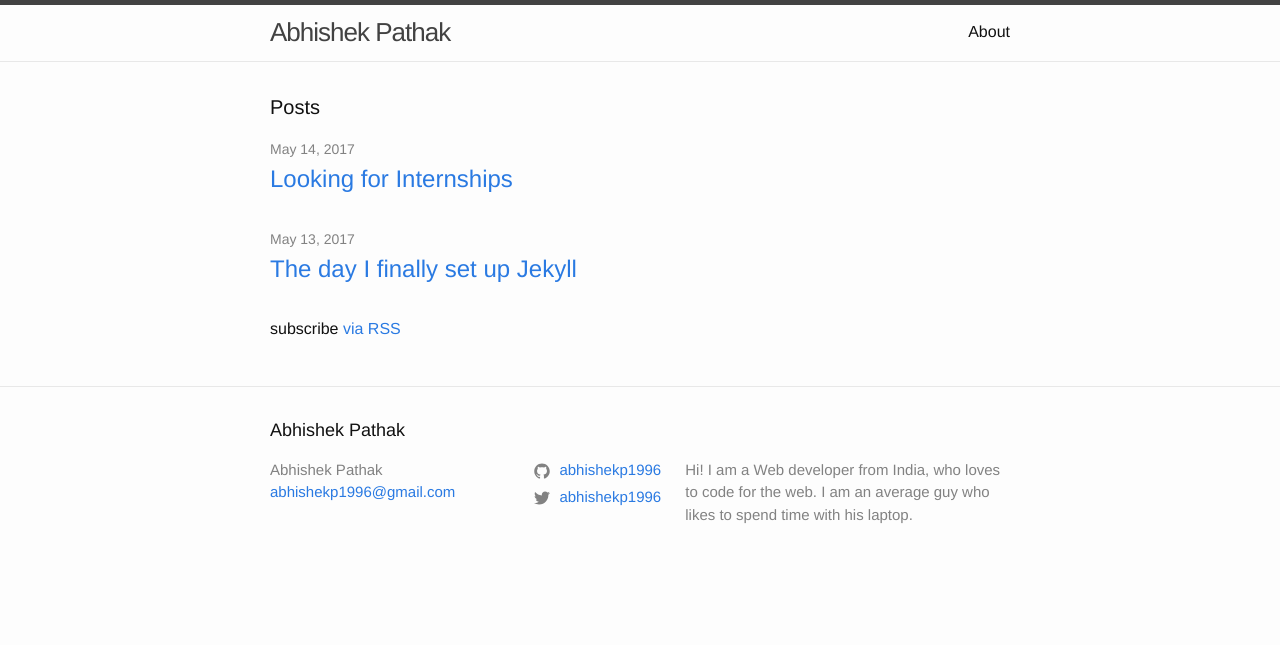
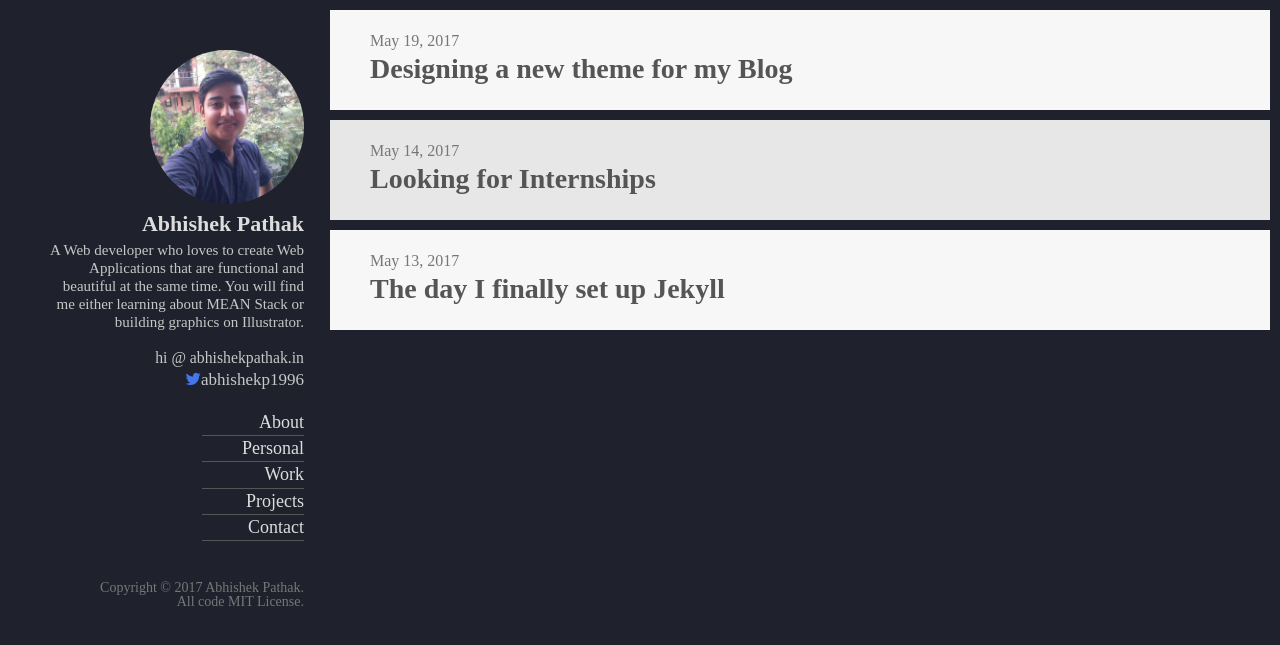
Before and after one commit to abhishekp1996/abhishekp1996.github.io, a Jekyll site: the page built from index.md, in a window 1280 px wide. Shown: the top 645 px of the page. Built offline with Jekyll 4.4.1, drawn with Linux system fonts in a browser that asks for light colours.

Commit message:
Changed Theme

```diff
--- a/_config.yml
+++ b/_config.yml
@@ -31,3 +31,5 @@ gems:
 exclude:
   - Gemfile
   - Gemfile.lock
+disqus:
+  shortname: devstreak
--- a/_includes/footer.html
+++ /dev/null
@@ -1,46 +0,0 @@
-<footer class="site-footer">
-
-  <div class="wrapper">
-
-    <h2 class="footer-heading">{{ site.title | escape }}</h2>
-
-    <div class="footer-col-wrapper">
-      <div class="footer-col footer-col-1">
-        <ul class="contact-list">
-          <li>
-            {% if site.author %}
-              {{ site.author | escape }}
-            {% else %}
-              {{ site.title | escape }}
-            {% endif %}
-            </li>
-            {% if site.email %}
-            <li><a href="mailto:{{ site.email }}">{{ site.email }}</a></li>
-            {% endif %}
-        </ul>
-      </div>
-
-      <div class="footer-col footer-col-2">
-        <ul class="social-media-list">
-          {% if site.github_username %}
-          <li>
-            {% include icon-github.html username=site.github_username %}
-          </li>
-          {% endif %}
-
-          {% if site.twitter_username %}
-          <li>
-            {% include icon-twitter.html username=site.twitter_username %}
-          </li>
-          {% endif %}
-        </ul>
-      </div>
-
-      <div class="footer-col footer-col-3">
-        <p>{{ site.description | escape }}</p>
-      </div>
-    </div>
-
-  </div>
-
-</footer>
--- a/_includes/head.html
+++ b/_includes/head.html
@@ -6,7 +6,8 @@
   <title>{% if page.title %}{{ page.title | escape }}{% else %}{{ site.title | escape }}{% endif %}</title>
   <meta name="description" content="{{ page.excerpt | default: site.description | strip_html | normalize_whitespace | truncate: 160 | escape }}">
 
-  <link rel="stylesheet" href="{{ "/assets/main.css" | relative_url }}">
+	<link rel="stylesheet" href="https://cdnjs.cloudflare.com/ajax/libs/font-awesome/4.7.0/css/font-awesome.css">
+  <link rel="stylesheet" href="{{ "/assets/style.css" | relative_url }}">
   <link rel="canonical" href="{{ page.url | replace:'index.html','' | absolute_url }}">
   <link rel="alternate" type="application/rss+xml" title="{{ site.title | escape }}" href="{{ "/feed.xml" | relative_url }}">
 
--- a/_includes/header.html
+++ /dev/null
@@ -1,32 +0,0 @@
-<header class="site-header" role="banner">
-
-  <div class="wrapper">
-    {% assign default_paths = site.pages | map: "path" %}
-    {% assign page_paths = site.header_pages | default: default_paths %}
-    <a class="site-title" href="{{ "/" | relative_url }}">{{ site.title | escape }}</a>
-
-    {% if page_paths %}
-      <nav class="site-nav">
-        <input type="checkbox" id="nav-trigger" class="nav-trigger" />
-        <label for="nav-trigger">
-          <span class="menu-icon">
-            <svg viewBox="0 0 18 15" width="18px" height="15px">
-              <path fill="#424242" d="M18,1.484c0,0.82-0.665,1.484-1.484,1.484H1.484C0.665,2.969,0,2.304,0,1.484l0,0C0,0.665,0.665,0,1.484,0 h15.031C17.335,0,18,0.665,18,1.484L18,1.484z"/>
-              <path fill="#424242" d="M18,7.516C18,8.335,17.335,9,16.516,9H1.484C0.665,9,0,8.335,0,7.516l0,0c0-0.82,0.665-1.484,1.484-1.484 h15.031C17.335,6.031,18,6.696,18,7.516L18,7.516z"/>
-              <path fill="#424242" d="M18,13.516C18,14.335,17.335,15,16.516,15H1.484C0.665,15,0,14.335,0,13.516l0,0 c0-0.82,0.665-1.484,1.484-1.484h15.031C17.335,12.031,18,12.696,18,13.516L18,13.516z"/>
-            </svg>
-          </span>
-        </label>
-
-        <div class="trigger">
-          {% for path in page_paths %}
-            {% assign my_page = site.pages | where: "path", path | first %}
-            {% if my_page.title %}
-            <a class="page-link" href="{{ my_page.url | relative_url }}">{{ my_page.title | escape }}</a>
-            {% endif %}
-          {% endfor %}
-        </div>
-      </nav>
-    {% endif %}
-  </div>
-</header>
--- a/_includes/icon-github.html
+++ /dev/null
@@ -1 +0,0 @@
-<a href="https://github.com/{{ include.username }}"><span class="icon icon--github">{% include icon-github.svg %}</span><span class="username">{{ include.username }}</span></a>
--- a/_includes/icon-twitter.html
+++ /dev/null
@@ -1 +0,0 @@
-<a href="https://twitter.com/{{ include.username }}"><span class="icon icon--twitter">{% include icon-twitter.svg %}</span><span class="username">{{ include.username }}</span></a>
--- a/_layouts/default.html
+++ b/_layouts/default.html
@@ -1,20 +1,38 @@
 <!DOCTYPE html>
-<html lang="{{ page.lang | default: site.lang | default: "en" }}">
+<html lang="en">
 
   {% include head.html %}
 
   <body>
+		<div class="container">
+	    <div class="section section-small profile">
+			<div class="me">
+				<img src="{{ site.url }}/assets/images/pp.jpg" alt="" id="picture">
+				<h2 class="profileText" id="name">Abhishek Pathak</h2>
+				<p class="profileText" id="about">A Web developer who loves to create Web Applications that are functional and beautiful at the same time. You will find me either learning about MEAN Stack or building graphics on Illustrator.<br><br><span style="font-size: 1.05em">hi @ abhishekpathak.in</span></p>
+			</div>
+			<div class="social">
+				<p><i class="fa fa-twitter" style="color: #47e"></i>abhishekp1996</p>
+			</div>
+			<div class="menu">
+				<ul>
+					<li>About</li>
+					<li>Personal</li>
+					<li>Work</li>
+					<li>Projects</li>
+					<li>Contact</li>
+				</ul>
+			</div>
+			<div class="license">
+				<p>Copyright &copy; 2017 Abhishek Pathak.</p>
+				<p>All code MIT License.</p>
+			</div>
+		</div>
 
-    {% include header.html %}
-
-    <main class="page-content" aria-label="Content">
-      <div class="wrapper">
+      <div class="section section-large content">
         {{ content }}
       </div>
-    </main>
-
-    {% include footer.html %}
-
+		</div>
   </body>
 
 </html>
--- a/_layouts/home.html
+++ b/_layouts/home.html
@@ -2,25 +2,14 @@
 layout: default
 ---
 
-<div class="home">
+<div class="postList">
 
-  <h1 class="page-heading">Posts</h1>
-
-  {{ content }}
-
-  <ul class="post-list">
-    {% for post in site.posts %}
-      <li>
-        {% assign date_format = site.minima.date_format | default: "%b %-d, %Y" %}
-        <span class="post-meta">{{ post.date | date: date_format }}</span>
-
-        <h2>
-          <a class="post-link" href="{{ post.url | relative_url }}">{{ post.title | escape }}</a>
-        </h2>
-      </li>
-    {% endfor %}
-  </ul>
-
-  <p class="rss-subscribe">subscribe <a href="{{ "/feed.xml" | relative_url }}">via RSS</a></p>
+	{% for post in site.posts %}
+		<div class="postBlock">
+			{% assign date_format = "%b %-d, %Y" %}
+				<p>{{ post.date | date: date_format }}</p>
+				<h2><a href="{{ post.url | relative_url }}">{{ post.title | escape }}</a></h2>
+		</div>
+	{% endfor %}
 
 </div>
--- /dev/null
+++ b/_posts/2017-05-19-designing-a-new-theme-for-my-blog.markdown
@@ -0,0 +1,27 @@
+---
+layout: post
+title: "Designing a new theme for my Blog"
+date: 2017-05-19 18:44:00 +0530
+categories: work
+---
+It was planned from the day I installed Jekyll.
+
+A theme redesign was necessary to step up from the minima design. It was too simple for me. I being a designer (along with Developer), keep an eye for design. And because it was my blog, I had to anyway experiment with the design. Just like this, I will continue to improve the design, however not so frequently.
+
+I would have done it before, but because of complexities, it took me some time to understand the mechanism behind Jekyll. The default design was self explanatory in itself, but with some alien code (liquid tags they call) it became hectic for me to judge the control flow.
+
+The liquid tags are what give the Jekyll dynamic functionality. Though most of them like, `page.title` or `site.url` were readily understandable but a few like `content` took me entire day to figure out myself. Yes, as I have already mentioned myself an average programmer, I sometimes get quite dumb while understanding something out of the way.
+
+So, after all of this learning process, I finally decided today morning that I will code my own theme. Come on, it's just only HTML and SCSS(I used it like CSS) with some liquid tags code to sprinkle for dynamic functionality.
+
+And today, after about 5-6 hours of front-end coding, I made the theme. I am rarely happy with my designs, and today adds another one.
+
+If you are new to my blog, here, take a look at the old (intial) design.
+
+![Old theme](/assets/images/post/2017/may/old-theme.png)
+
+There are few more pages and features that needs to be added for the proper functioning and maintaining semantics all along the website. But, right now it's still looking nice and I don't want to continue with the old theme.
+
+I have been coding all the theme files locally. Pushing to github everytime would be tedious process and also mostly because I don't want to increase my commit count this fast. But honestly, restarting the Jekyll everytime for even a small change is the real pain in the ass.
+
+That said, let's push the changes.
--- a/assets/main.scss
+++ /dev/null
@@ -1,5 +0,0 @@
----
-# Only the main Sass file needs front matter (the dashes are enough)
----
-
-@import "minima";
--- /dev/null
+++ b/assets/style.scss
@@ -0,0 +1,252 @@
+---
+---
+
+*{
+	padding: 0;
+	margin: 0;
+	box-sizing: border-box;
+}
+html {
+	font-size: 62.5%;
+}
+body {
+	font-size: 1em;
+	overflow-x: hidden;
+}
+a {
+	text-decoration: none;
+	color: inherit;
+	cursor: pointer;
+}
+
+/* General Styling */
+.container {
+	width: 100%;
+	height: auto;
+/*	overflow: hidden;*/
+}
+
+/* Elements Styling */
+.section {
+	height: 100vh;
+}
+	.section-small {
+		width: 25%;
+	}
+	.section-large {
+		width: 75%;
+	}
+
+.profile {
+	position: fixed;
+	background: #1f222d;
+	padding: 5em 0;
+	text-align: right;
+}
+	.me, .social, .menu, .license {
+		position: relative;
+		width: 80%;
+		left: 15%;
+	}
+		.me #picture {
+			width: 60%;
+			height: auto;
+			border-radius: 50%;
+		}
+		.me #name {
+			font: 700 2.2em/1.6 "PT Serif";
+			color: #ddd;
+		}
+		.me #about {
+			font: 300 1.5em/1.2 "Source Sans Pro";
+			color: #c7c7c7;
+		}
+
+	.social {
+		margin-top: .2em;
+	}
+		.social p {
+			font: 300 1.7em/1.2 "Source Sans Pro";
+			color: #c7c7c7;
+		}
+
+	.menu {
+		margin-top: 2em;
+	}
+		.menu ul {
+			display: inline-block;
+			list-style-type: none;
+			width: 40%;
+		}
+			.menu ul li {
+				font: 300 1.8em/1.4 "Source Sans Pro";
+				color: #ddd;
+				border-bottom: 1px solid #555;
+				transition: all .25s;
+				cursor: pointer;
+			}
+			.menu ul li:hover {
+				background: #555;
+				color: #fff;
+				padding-right: .75em;
+			}
+
+	.license {
+		margin-top: 4em;
+	}
+	.license p {
+		font: 300 1.4em/1 "Source Sans Pro";
+		color: #777;
+	}
+
+
+/* Content Styling */
+.content {
+	padding: 0 1em;
+	height: auto;
+	min-height: 100vh;
+	float: right;
+	font-size: 1rem;
+	background: #1f222d;
+}
+
+.postBlock {
+	width: 100%;
+	min-height: 100px;
+	padding: 2em 4em;
+	margin: 1em 0;
+	background: #f7f7f7;
+}
+ .postBlock:nth-of-type(even) {
+ 	background: #e7e7e7;
+ }
+	.postBlock h2 {
+		font: 700 2.8em/1.2 "PT Serif";
+		color: #555;
+	}
+	.postBlock p {
+		font: 400 1.6em/1.4 "PT Serif";
+		color: #777;
+	}
+
+/* Post Styling */
+.postContainer {
+	width: 100%;
+	height: auto;
+	margin: 1em 0;
+	padding: 5em 4em;
+	background: #fbfbfb;
+}
+	.postMeta {
+		width: 100%;
+		height: auto;
+	}
+		.postMeta h1 {
+			font: 700 3.6em/1 "PT Serif";
+			color: #333;
+		}
+		.postMeta p {
+			font: 400 2em/1 "PT Serif";
+			color: #444;
+			margin-top: .5em;
+		}
+
+	.postContent {
+		margin-top: 4em;
+		width: 80%;
+	}
+	.postContent p{
+		font: 400 1.8em/1.5 "PT serif";
+		color: #333;
+		margin: 1em 0;
+	}
+	.postContent img{
+		width: 100%;
+		height: auto;
+		margin: 1em 0;
+	}
+
+
+/*********************/
+/* RESPONSIVE DESIGN */
+
+
+
+
+
+
+
+
+
+
+/*****************/
+/* CODE STYLING */
+pre, code { font-size: 15px; border: 1px solid #e8e8e8; border-radius: 3px; background-color: #eef; }
+
+code { padding: 1px 5px; }
+
+pre { padding: 8px 12px; overflow-x: auto; }
+pre > code { border: 0; padding-right: 0; padding-left: 0; }
+
+/* SYNTAX HIGHLIGHTING */
+.highlight { background: #fff; }
+.highlighter-rouge .highlight { background: #eef; }
+.highlight .c { color: #998; font-style: italic; }
+.highlight .err { color: #a61717; background-color: #e3d2d2; }
+.highlight .k { font-weight: bold; }
+.highlight .o { font-weight: bold; }
+.highlight .cm { color: #998; font-style: italic; }
+.highlight .cp { color: #999; font-weight: bold; }
+.highlight .c1 { color: #998; font-style: italic; }
+.highlight .cs { color: #999; font-weight: bold; font-style: italic; }
+.highlight .gd { color: #000; background-color: #fdd; }
+.highlight .gd .x { color: #000; background-color: #faa; }
+.highlight .ge { font-style: italic; }
+.highlight .gr { color: #a00; }
+.highlight .gh { color: #999; }
+.highlight .gi { color: #000; background-color: #dfd; }
+.highlight .gi .x { color: #000; background-color: #afa; }
+.highlight .go { color: #888; }
+.highlight .gp { color: #555; }
+.highlight .gs { font-weight: bold; }
+.highlight .gu { color: #aaa; }
+.highlight .gt { color: #a00; }
+.highlight .kc { font-weight: bold; }
+.highlight .kd { font-weight: bold; }
+.highlight .kp { font-weight: bold; }
+.highlight .kr { font-weight: bold; }
+.highlight .kt { color: #458; font-weight: bold; }
+.highlight .m { color: #099; }
+.highlight .s { color: #d14; }
+.highlight .na { color: #008080; }
+.highlight .nb { color: #0086B3; }
+.highlight .nc { color: #458; font-weight: bold; }
+.highlight .no { color: #008080; }
+.highlight .ni { color: #800080; }
+.highlight .ne { color: #900; font-weight: bold; }
+.highlight .nf { color: #900; font-weight: bold; }
+.highlight .nn { color: #555; }
+.highlight .nt { color: #000080; }
+.highlight .nv { color: #008080; }
+.highlight .ow { font-weight: bold; }
+.highlight .w { color: #bbb; }
+.highlight .mf { color: #099; }
+.highlight .mh { color: #099; }
+.highlight .mi { color: #099; }
+.highlight .mo { color: #099; }
+.highlight .sb { color: #d14; }
+.highlight .sc { color: #d14; }
+.highlight .sd { color: #d14; }
+.highlight .s2 { color: #d14; }
+.highlight .se { color: #d14; }
+.highlight .sh { color: #d14; }
+.highlight .si { color: #d14; }
+.highlight .sx { color: #d14; }
+.highlight .sr { color: #009926; }
+.highlight .s1 { color: #d14; }
+.highlight .ss { color: #990073; }
+.highlight .bp { color: #999; }
+.highlight .vc { color: #008080; }
+.highlight .vg { color: #008080; }
+.highlight .vi { color: #008080; }
+.highlight .il { color: #099; }
```
Also changed, not shown: _layouts/post.html (+14 -14 lines), Gemfile.lock, README.md, _includes/icon-github.svg (deleted), _includes/icon-twitter.svg (deleted), assets/images/post/2017/may/old-theme.png (added), assets/images/pp.jpg (added).
